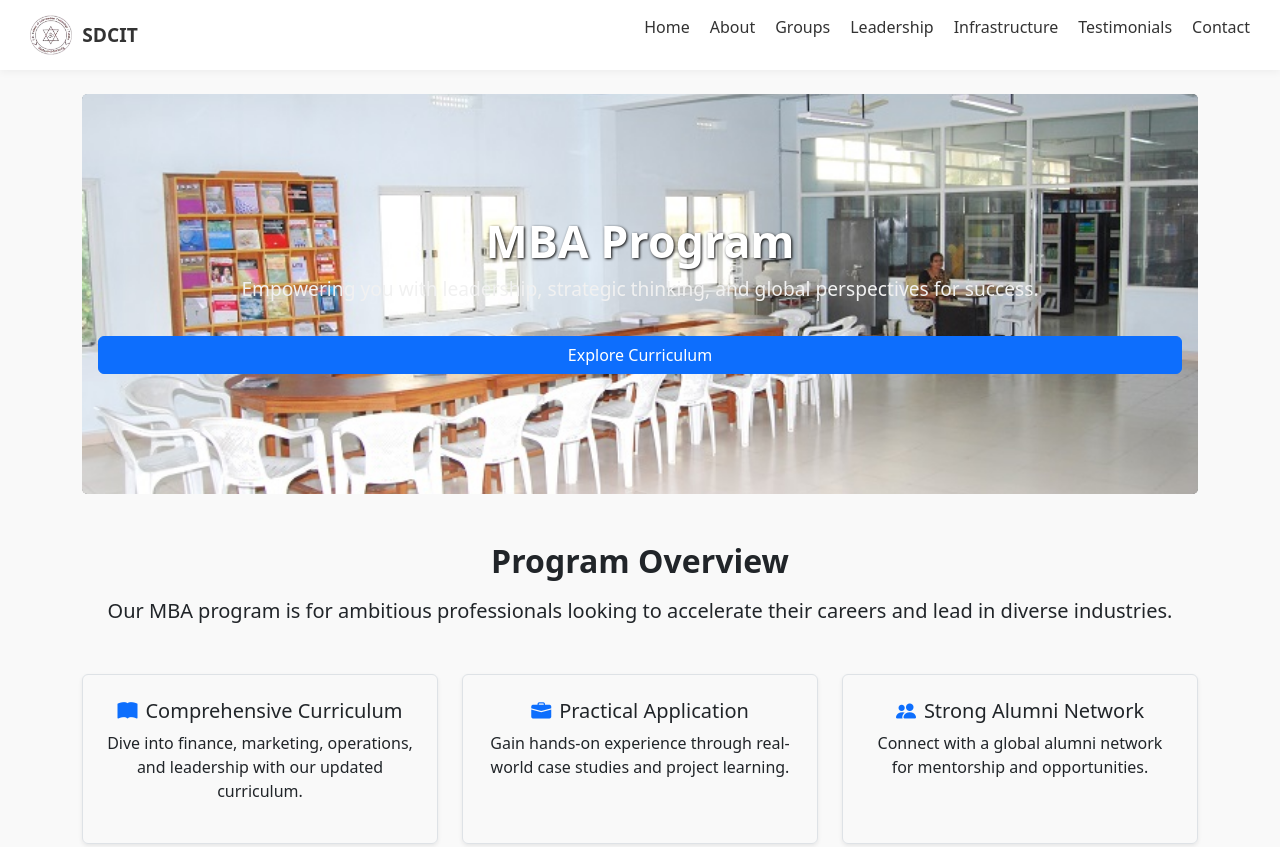
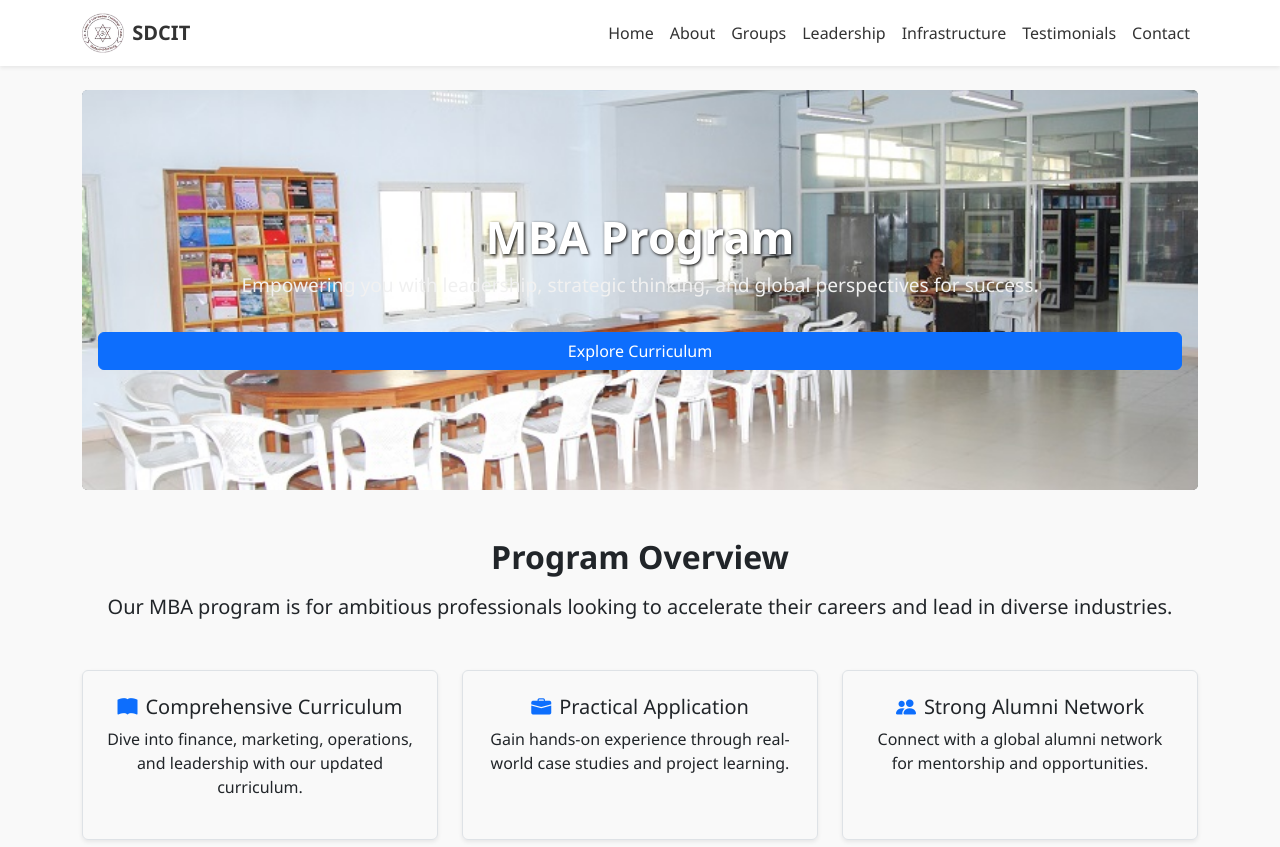
Before and after one commit to SunkaraBhavana3/mbamainpage, a plain HTML site: page index.html in a window 1280 px wide. Shown: the top 847 px of the page. Drawn offline with nearby package versions, Linux system fonts and the light colour scheme.

Commit message:
Update index.html

```diff
--- a/index.html
+++ b/index.html
@@ -7,51 +7,40 @@
 
   <!-- Bootstrap 5 CSS & Icons -->
   <link href="https://cdn.jsdelivr.net/npm/bootstrap@5.3.3/dist/css/bootstrap.min.css" rel="stylesheet">
-  <link href="https://cdn.jsdelivr.net/npm/bootstrap-icons/font/bootstrap-icons.css" rel="stylesheet">
+  <link rel="shortcut icon" href="logo.png" type="image/x-icon">
+  <link rel="stylesheet" href="https://cdn.jsdelivr.net/npm/bootstrap-icons@1.10.5/font/bootstrap-icons.css">
 
   <style>
+       * {
+      margin: 0;
+      padding: 0;
+      box-sizing: border-box;
+      font-family: 'Segoe UI', Tahoma, Geneva, Verdana, sans-serif;
+    }
+
     body {
       background-color: #f9f9f9;
     }
 
      /* Navbar styles */
-    .navbar {
+   .navbar-custom {
       background-color: white;
-      padding: 15px 30px;
-      display: flex;
-      justify-content: space-between;
-      align-items: center;
       box-shadow: 0 2px 8px rgba(0, 0, 0, 0.05);
-      position: sticky;
-      top: 0;
-      z-index: 1000;
     }
 
-    .navbar .logo {
+    .navbar-brand {
       font-weight: bold;
-      font-size: 1.2rem;
-      display: flex;
-      align-items: center;
       color: #333;
     }
 
-    /* Logo image inside navbar */
-    .navbar .logo img {
+    .navbar-brand img {
       height: 40px;
-      vertical-align: middle;
       margin-right: 10px;
     }
 
-    .navbar nav ul {
-      display: flex;
-      list-style: none;
-      gap: 20px;
-    }
-
-    .navbar nav ul li a {
-      text-decoration: none;
-      color: #333;
+    .navbar-nav .nav-link {
       font-weight: 500;
+      color: #333 !important;
     }
 
 
@@ -93,23 +82,30 @@
 <body>
 
 <!-- Navigation Bar -->
-  <div class="navbar">
-    <div class="logo">
-      <img src="logo.png" alt="SDCIT Logo" />
-      SDCIT
+   <!-- Responsive Bootstrap Navbar -->
+  <nav class="navbar navbar-expand-md navbar-light bg-white shadow-sm sticky-top">
+    <div class="container">
+      <a class="navbar-brand d-flex align-items-center" href="#">
+        <img src="logo.png" alt="SDCIT Logo" height="40" class="me-2">
+        <strong>SDCIT</strong>
+      </a>
+      <button class="navbar-toggler" type="button" data-bs-toggle="collapse" data-bs-target="#navbarNav">
+        <span class="navbar-toggler-icon"></span>
+      </button>
+      <div class="collapse navbar-collapse justify-content-end" id="navbarNav">
+       <ul class="navbar-nav">
+        <li class="nav-item"><a class="nav-link" href="https://sunkarabhavana3.github.io/homepage/">Home</a></li>
+        <li class="nav-item"><a class="nav-link" href="https://sunkarabhavana3.github.io/about/">About</a></li>
+        <li class="nav-item"><a class="nav-link" href="https://sunkarabhavana3.github.io/group/">Groups</a></li>
+        <li class="nav-item"><a class="nav-link" href="https://sunkarabhavana3.github.io/about/#leadership">Leadership</a></li>
+        <li class="nav-item"><a class="nav-link" href="https://sunkarabhavana3.github.io/about/#infrastructure">Infrastructure</a></li>
+        <li class="nav-item"><a class="nav-link" href="https://sunkarabhavana3.github.io/about/#testimonials">Testimonials</a></li>
+        <li class="nav-item"><a class="nav-link" href="https://sunkarabhavana3.github.io/contact/">Contact</a></li>
+      </ul>
+      </div>
     </div>
-    <nav>
-      <ul>
-        <li><a href="index.html">Home</a></li>
-        <li><a href="abovepage.html">About</a></li>
-        <li><a href="#">Groups</a></li>
-        <li><a href="#leadership">Leadership</a></li>
-        <li><a href="#infrastructure">Infrastructure</a></li>
-        <li><a href="#testimonials">Testimonials</a></li>
-        <li><a href="#contact">Contact</a></li>
-      </ul>
-    </nav>
-  </div>
+  </nav>
+
 
   <!-- Hero Section -->
   <div class="container mt-4">
```
